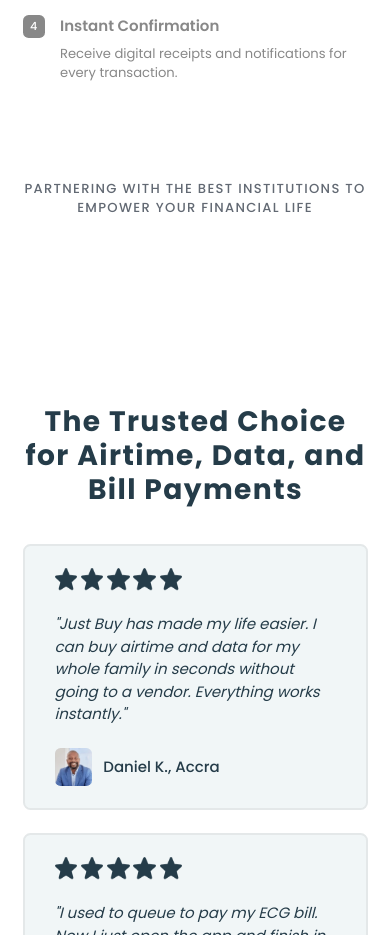
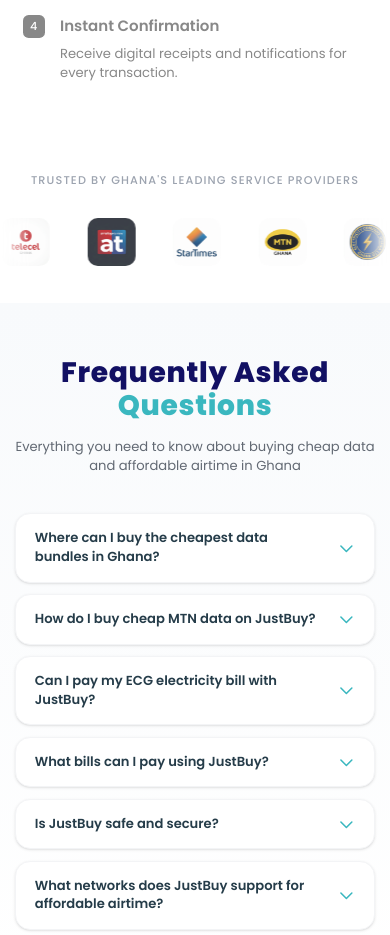
Before and after one commit to Kim-owen/justbuy-web, a SvelteKit app: page / in a window 390 px wide. Shown: the part 2700-3635 px from the top of the page. Built offline with nearby package versions, Linux system fonts and the light colour scheme.

Commit message:
Remove testimonials, improve logo strip for mobile with better sizing and animation

```diff
--- a/src/components/LogoStrip.svelte
+++ b/src/components/LogoStrip.svelte
@@ -6,60 +6,97 @@
     @reference "../styles/global.css";
 
     .logo_strip_main {
-        @apply bg-white py-12 md:py-16 w-full flex flex-col items-center justify-center;
+        @apply bg-white py-10 md:py-16 w-full flex flex-col items-center justify-center overflow-hidden;
     }
     .logo_strip_main .heading {
-        @apply text-sm text-heading_grey tracking-widest uppercase mb-10 text-center px-6;
+        @apply text-xs sm:text-sm tracking-widest uppercase mb-8 md:mb-10 text-center px-6;
+        color: #9ca3af;
     }
 
-    .logo_strip_main .marquee_container {
-        @apply w-full overflow-hidden flex relative mt-2;
-        mask-image: linear-gradient(to right, transparent, black 10%, black 90%, transparent);
-        -webkit-mask-image: linear-gradient(to right, transparent, black 10%, black 90%, transparent);
+    .marquee_container {
+        @apply w-full overflow-hidden relative;
+        mask-image: linear-gradient(to right, transparent 0%, black 8%, black 92%, transparent 100%);
+        -webkit-mask-image: linear-gradient(to right, transparent 0%, black 8%, black 92%, transparent 100%);
     }
 
-    .logo_strip_main .marquee_track {
-        @apply flex flex-row items-center whitespace-nowrap gap-10 md:gap-16;
-        animation: scroll 30s linear infinite;
+    .marquee_track {
+        @apply flex flex-row items-center;
+        animation: marquee 25s linear infinite;
         width: max-content;
+        gap: 2.5rem;
     }
 
-    .logo_strip_main .marquee_track:hover {
+    @media (min-width: 768px) {
+        .marquee_track {
+            gap: 4rem;
+            animation-duration: 30s;
+        }
+    }
+
+    .marquee_track:hover {
         animation-play-state: paused;
     }
 
-    .logo_strip_main .logo_item {
-        @apply flex items-center justify-center opacity-80 hover:opacity-100 transition-all duration-300 transform hover:scale-110 px-2;
+    .logo_item {
+        @apply flex items-center justify-center flex-shrink-0;
         -webkit-tap-highlight-color: transparent;
     }
-    .logo_strip_main .logo_item img {
-        @apply h-12 sm:h-14 md:h-16 w-auto object-contain rounded-lg;
+    .logo_item img {
+        height: 48px;
+        width: auto;
+        object-fit: contain;
+        border-radius: 10px;
+        opacity: 0.85;
+        transition: all 0.3s ease;
+        filter: grayscale(20%);
+    }
+    @media (min-width: 640px) {
+        .logo_item img {
+            height: 56px;
+        }
+    }
+    @media (min-width: 768px) {
+        .logo_item img {
+            height: 64px;
+        }
+    }
+    .logo_item img:hover {
+        opacity: 1;
+        filter: grayscale(0%);
+        transform: scale(1.1);
     }
 
-    @keyframes scroll {
+    @keyframes marquee {
         0% { transform: translateX(0); }
         100% { transform: translateX(-50%); }
     }
 </style>
 
 <section class="logo_strip_main" use:reveal>
-    <p class="heading poppins-medium">Partnering with the best institutions to empower your financial life</p>
+    <p class="heading poppins-medium">Trusted by Ghana's leading service providers</p>
 
     <div class="marquee_container">
         <div class="marquee_track">
-            <!-- First Set -->
-            <div class="logo_item"><img src="/images/logos/mtn.png" alt="MTN Ghana" /></div>
-            <div class="logo_item"><img src="/images/logos/ecg.png" alt="ECG Ghana" /></div>
-            <div class="logo_item"><img src="/images/logos/telecel.png" alt="Telecel Ghana" /></div>
-            <div class="logo_item"><img src="/images/logos/airteltigo.png" alt="AirtelTigo" /></div>
-            <div class="logo_item"><img src="/images/logos/startimes.png" alt="StarTimes" /></div>
+            <!-- Set 1 -->
+            <div class="logo_item"><img src="/images/logos/mtn.png" alt="MTN Ghana" loading="lazy" /></div>
+            <div class="logo_item"><img src="/images/logos/ecg.png" alt="ECG Ghana" loading="lazy" /></div>
+            <div class="logo_item"><img src="/images/logos/telecel.png" alt="Telecel Ghana" loading="lazy" /></div>
+            <div class="logo_item"><img src="/images/logos/airteltigo.png" alt="AirtelTigo Ghana" loading="lazy" /></div>
+            <div class="logo_item"><img src="/images/logos/startimes.png" alt="StarTimes" loading="lazy" /></div>
 
-            <!-- Duplicated Set for Seamless Scrolling -->
-            <div class="logo_item"><img src="/images/logos/mtn.png" alt="MTN Ghana" /></div>
-            <div class="logo_item"><img src="/images/logos/ecg.png" alt="ECG Ghana" /></div>
-            <div class="logo_item"><img src="/images/logos/telecel.png" alt="Telecel Ghana" /></div>
-            <div class="logo_item"><img src="/images/logos/airteltigo.png" alt="AirtelTigo" /></div>
-            <div class="logo_item"><img src="/images/logos/startimes.png" alt="StarTimes" /></div>
+            <!-- Set 2 (duplicate for seamless loop) -->
+            <div class="logo_item"><img src="/images/logos/mtn.png" alt="MTN Ghana" loading="lazy" /></div>
+            <div class="logo_item"><img src="/images/logos/ecg.png" alt="ECG Ghana" loading="lazy" /></div>
+            <div class="logo_item"><img src="/images/logos/telecel.png" alt="Telecel Ghana" loading="lazy" /></div>
+            <div class="logo_item"><img src="/images/logos/airteltigo.png" alt="AirtelTigo Ghana" loading="lazy" /></div>
+            <div class="logo_item"><img src="/images/logos/startimes.png" alt="StarTimes" loading="lazy" /></div>
+
+            <!-- Set 3 (extra duplicate for wider screens) -->
+            <div class="logo_item"><img src="/images/logos/mtn.png" alt="MTN Ghana" loading="lazy" /></div>
+            <div class="logo_item"><img src="/images/logos/ecg.png" alt="ECG Ghana" loading="lazy" /></div>
+            <div class="logo_item"><img src="/images/logos/telecel.png" alt="Telecel Ghana" loading="lazy" /></div>
+            <div class="logo_item"><img src="/images/logos/airteltigo.png" alt="AirtelTigo Ghana" loading="lazy" /></div>
+            <div class="logo_item"><img src="/images/logos/startimes.png" alt="StarTimes" loading="lazy" /></div>
         </div>
     </div>
 </section>
--- a/src/routes/+page.svelte
+++ b/src/routes/+page.svelte
@@ -5,7 +5,6 @@
 	import HowItWorks from "../components/HowItWorks.svelte";
 	import LogoStrip from "../components/LogoStrip.svelte";
 	import ServicesGrid from "../components/ServicesGrid.svelte";
-	import Testimonials from "../components/Testimonials.svelte";
 	import FAQ from "../components/FAQ.svelte";
 	import FloatingCTA from "../components/FloatingCTA.svelte";
 	import Footer from "../components/Footer.svelte";
@@ -52,7 +51,6 @@
     <ServicesGrid />
     <HowItWorks />
     <LogoStrip />
-    <Testimonials />
     <FAQ />
     <CTA />
 
```
